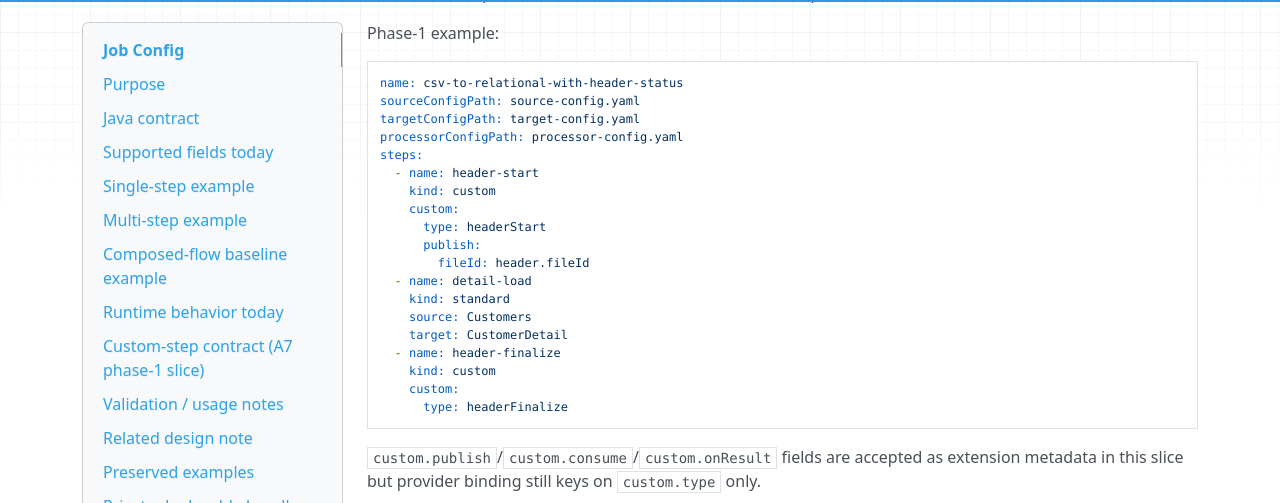
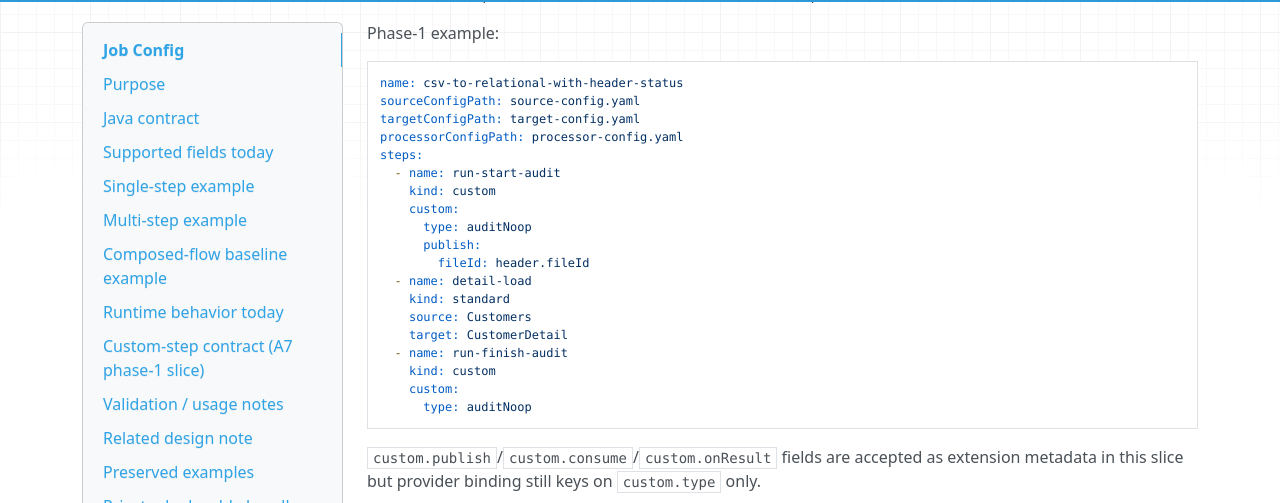
Before and after one commit to kbalanandam/spring-etl-engine, an MkDocs documentation site: the page built from docs/config/job-config.md, in a window 1280 px wide and 900 px high, scrolled down 8795 px. Shown: the part 94-597 px from the top of the window. Built offline with MkDocs 1.6.1, drawn with Linux system fonts in a browser that asks for light colours; nearby versions of some CDN libraries; some of the changed text lies outside the part shown.

````diff
--- a/docs/config/job-config.md
+++ b/docs/config/job-config.md
@@ -249,20 +249,20 @@ sourceConfigPath: source-config.yaml
 targetConfigPath: target-config.yaml
 processorConfigPath: processor-config.yaml
 steps:
-  - name: header-start
+  - name: run-start-audit
     kind: custom
     custom:
-      type: headerStart
+      type: auditNoop
       publish:
         fileId: header.fileId
   - name: detail-load
     kind: standard
     source: Customers
     target: CustomerDetail
-  - name: header-finalize
+  - name: run-finish-audit
     kind: custom
     custom:
-      type: headerFinalize
+      type: auditNoop
 ```
 
 `custom.publish`/`custom.consume`/`custom.onResult` fields are accepted as extension metadata in this slice but provider binding still keys on `custom.type` only.
````
Also changed, not shown: other parts of docs/config/job-config.md (+1 -0 lines), docs/architecture/etl-core/custom-step-pairing-and-context-handoff.md (+1 -1 lines), docs/config/README.md (+2 -1 lines).
